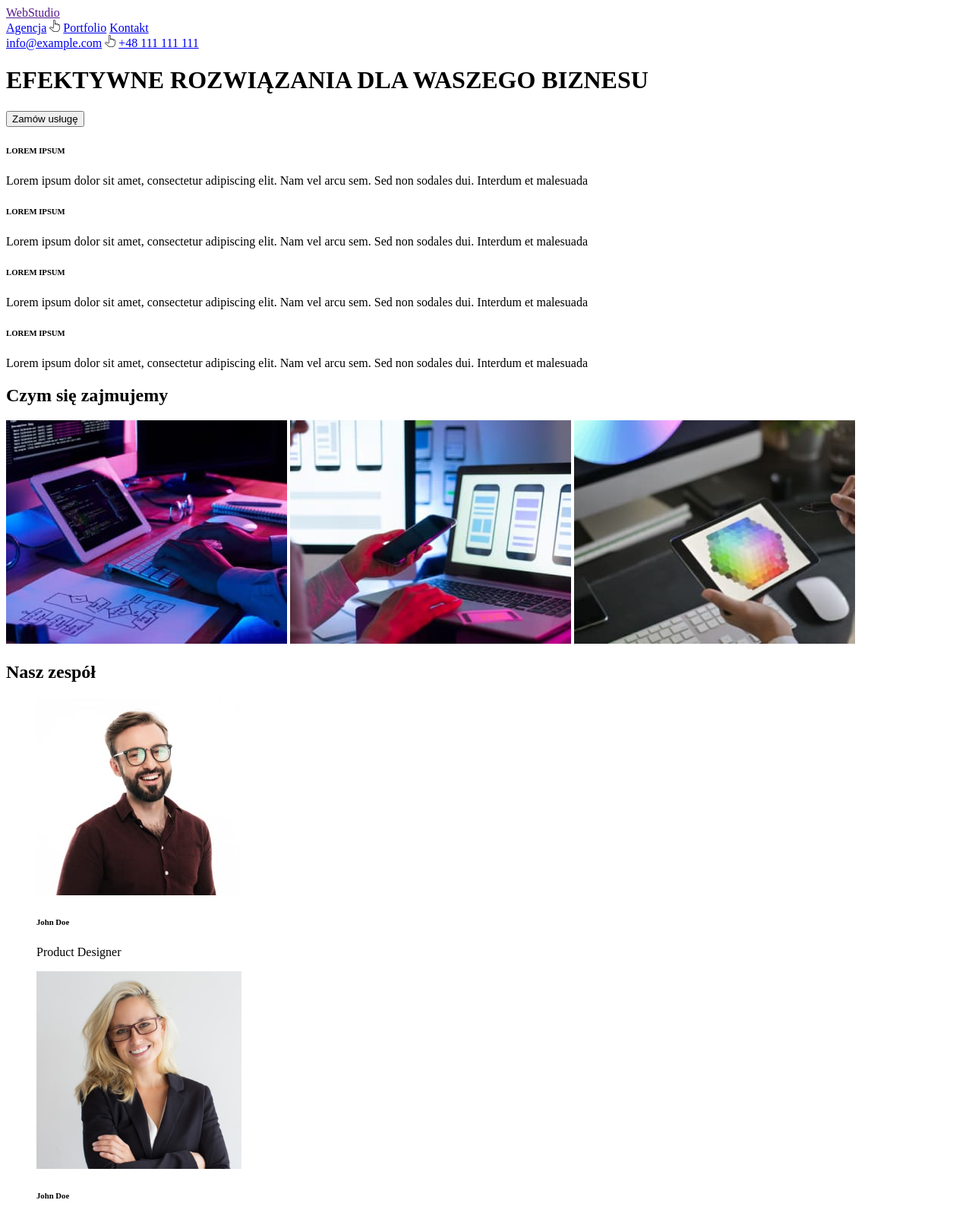
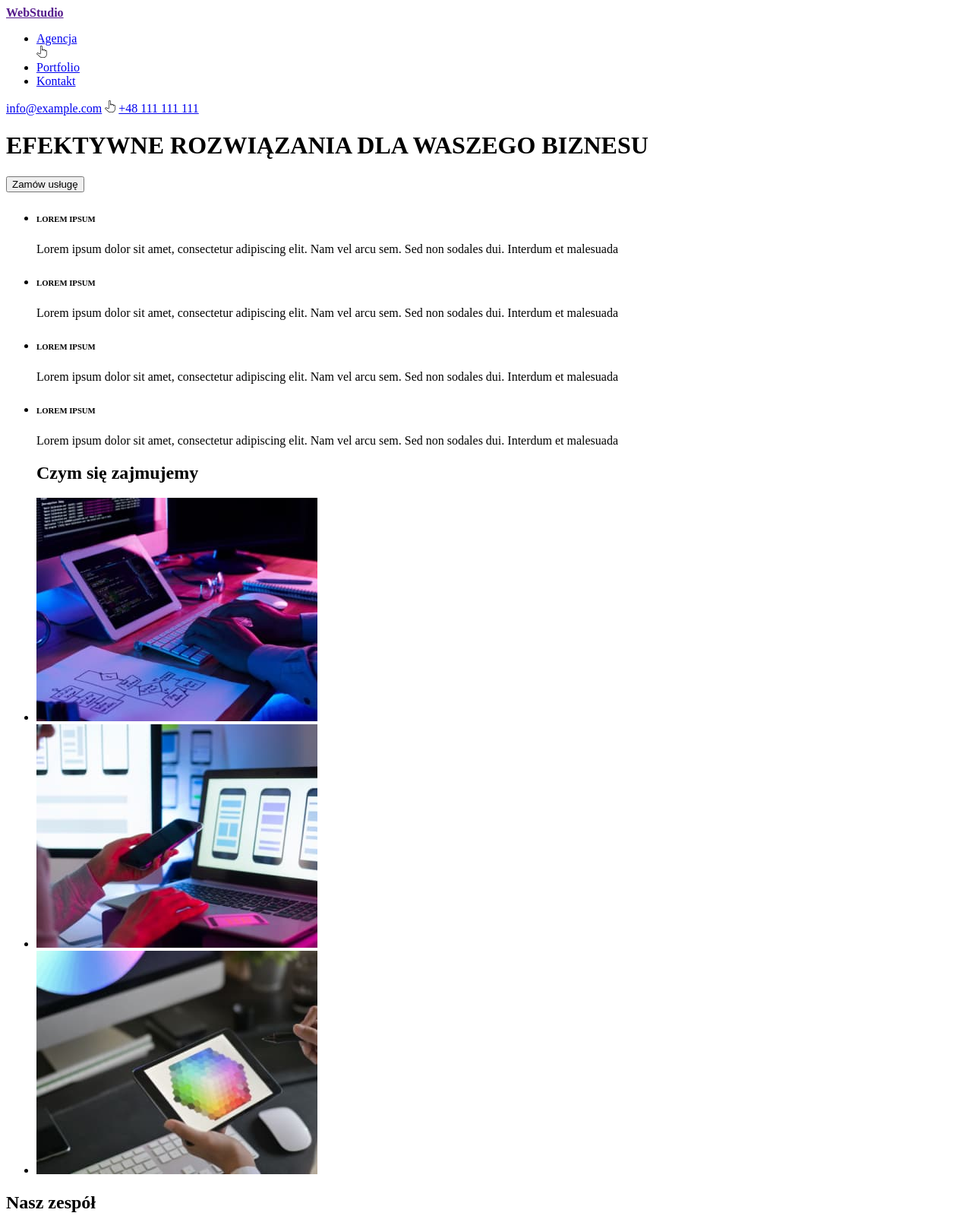
Before and after one commit to slawek59/Stronka-test, a plain HTML site: page index.html in a window 1280 px wide. Shown: the top 1600 px of the page at 76% size. Drawn offline with Linux system fonts and the light colour scheme.

Commit message:
Update strony

```diff
--- a/index.html
+++ b/index.html
@@ -10,18 +10,22 @@
 
 <body>
     <header>
-        <a href="">WebStudio</a>
+        <a href=""><strong>WebStudio</strong></a>
         <nav>
-            <a href="#txt-1">Agencja</a>
+            <ul>
+                <li><a href="#txt-1">Agencja</a></li>
                 <img src="images/Vector.jpg" alt="Pointing index finger">
-            <a href="#txt-2">Portfolio</a>
-            <a href="#txt-3">Kontakt</a>
+                <li><a href="#txt-2">Portfolio</a></li>
+                <li><a href="#txt-3">Kontakt</a></li>
+            </ul>
         </nav>
+        <div>
             <a href="mailto:info@example.com" title="adres mailowy">info@example.com</a> <img src="images/Vector.jpg"
                 alt="Pointing index finger">
-        <a href="tel:+48-111-111-111">+48 111 111 111</a>
+            <a href="tel:+48-111-111-111" title="numer telefonu">+48 111 111 111</a>
+        </div>
         <h1>
-            EFEKTYWNE ROZWIĄZANIA DLA WASZEGO BIZNESU
+            <strong>EFEKTYWNE ROZWIĄZANIA DLA WASZEGO BIZNESU</strong>
         </h1>
         <button type="button">
             Zamów usługę
@@ -29,54 +33,73 @@
     </header>
 
     <main>
+        <ul>
+            <li>
                 <section>
                     <h6>LOREM IPSUM</h6>
                     <p>
-                Lorem ipsum dolor sit amet, consectetur adipiscing elit. Nam vel arcu sem. Sed non sodales dui. Interdum
+                        Lorem ipsum dolor sit amet, consectetur adipiscing elit. Nam vel arcu sem. Sed non sodales dui.
+                        Interdum
                         et
                         malesuada
                     </p>
                 </section>
+            </li>
+            <li>
                 <section>
                     <h6>LOREM IPSUM</h6>
                     <p>
-                Lorem ipsum dolor sit amet, consectetur adipiscing elit. Nam vel arcu sem. Sed non sodales dui. Interdum
+                        Lorem ipsum dolor sit amet, consectetur adipiscing elit. Nam vel arcu sem. Sed non sodales dui.
+                        Interdum
                         et
                         malesuada
                     </p>
                 </section>
+            </li>
+            <li>
                 <section>
                     <h6>LOREM IPSUM</h6>
                     <p>
-                Lorem ipsum dolor sit amet, consectetur adipiscing elit. Nam vel arcu sem. Sed non sodales dui. Interdum
+                        Lorem ipsum dolor sit amet, consectetur adipiscing elit. Nam vel arcu sem. Sed non sodales dui.
+                        Interdum
                         et
                         malesuada
                     </p>
                 </section>
+            </li>
+            <li>
                 <section>
                     <h6>LOREM IPSUM</h6>
                     <p>
-                Lorem ipsum dolor sit amet, consectetur adipiscing elit. Nam vel arcu sem. Sed non sodales dui. Interdum
+                        Lorem ipsum dolor sit amet, consectetur adipiscing elit. Nam vel arcu sem. Sed non sodales dui.
+                        Interdum
                         et
                         malesuada
                     </p>
                 </section>
+            </li>
+        </ul>
         <section>
+            <ul>
                 <h2 id="txt-2">
-                Czym się zajmujemy
+                    <strong>Czym się zajmujemy</strong>
                 </h2>
-            <img src="images/img-squoosh.jpg" alt="Screen, tablet and hands on the keyboard." width="370" height="294">
-            <img src="images/img-(1)-squoosh.jpg" alt="Person in front of a laptop with a smartphone in her hand."
-                width="370" height="294">
-            <img src="images/img-(2)-squoosh.jpg" alt="Hands holding a tablet in front of a computer screen." width="370"
-                height="294">
+                <li><img src="images/img-squoosh.jpg" alt="Ekran, tablet i dłonie na klawiaturze." width="370"
+                        height="294"></li>
+                <li><img src="images/img-(1)-squoosh.jpg" alt="Kobieta przed komputerem z telefonem w dłoni."
+                        width="370" height="294"></li>
+                <li><img src="images/img-(2)-squoosh.jpg" alt="Dłonie trzymające tablet przy komputerze." width="370"
+                        height="294"></li>
+            </ul>
         </section>
         <section>
             <h2 id="txt-1">
-                Nasz zespół
+                <strong>Nasz zespół</strong>
             </h2>
+            <ul>
+                <li>
                     <figure>
-                <img src="images/team-1-squoosh.jpg" alt="" width="270" height="260">
+                        <img src="images/team-1-squoosh.jpg" alt="Zdjęcie mężczyzny." width="270" height="260">
                         <figcaption>
                             <section>
                                 <h6> John Doe</h6>
@@ -84,8 +107,10 @@
                             </section>
                         </figcaption>
                     </figure>
+                </li>
+                <li>
                     <figure>
-                <img src="images/team-2-squoosh.jpg" alt="" width="270" height="260">
+                        <img src="images/team-2-squoosh.jpg" alt="Zdjęcie kobiety." width="270" height="260">
                         <figcaption>
                             <section>
                                 <h6> John Doe</h6>
@@ -93,8 +118,10 @@
                             </section>
                         </figcaption>
                     </figure>
+                </li>
+                <li>
                     <figure>
-                <img src="images/team-3-squoosh.jpg" alt="" width="270" height="260">
+                        <img src="images/team-3-squoosh.jpg" alt="Zdjęcie mężczyzny." width="270" height="260">
                         <figcaption>
                             <section>
                                 <h6> John Doe</h6>
@@ -102,8 +129,10 @@
                             </section>
                         </figcaption>
                     </figure>
+                </li>
+                <li>
                     <figure>
-                <img src="images/team-4-squoosh.jpg" alt="" width="270" height="260">
+                        <img src="images/team-4-squoosh.jpg" alt="Zdjęcie mężczyzny." width="270" height="260">
                         <figcaption>
                             <section>
                                 <h6> John Doe</h6>
@@ -111,14 +140,24 @@
                             </section>
                         </figcaption>
                     </figure>
+                </li>
+            </ul>
         </section>
     </main>
     <footer>
-        <a href="">WebStudio</a>
+        <a href=""><strong>WebStudio</strong></a>
         <address id="txt-3">
+
+            <p>
                 m. Warszawa, Aleje Jerozolimskie 21
+            </p>
+            <p>
                 <a href="mailto:info@example.com" title="adres mailowy">info@example.com</a>
-            <a href="tel:+48-111-111-111">+48 111 111 111</a>
+            </p>
+            <p>
+                <a href="tel:+48-111-111-111" title="numer telefonu">+48 111 111 111</a>
+            </p>
+
         </address>
     </footer>
 </body>
```
Lines whose indentation alone changed are shown as unchanged.
